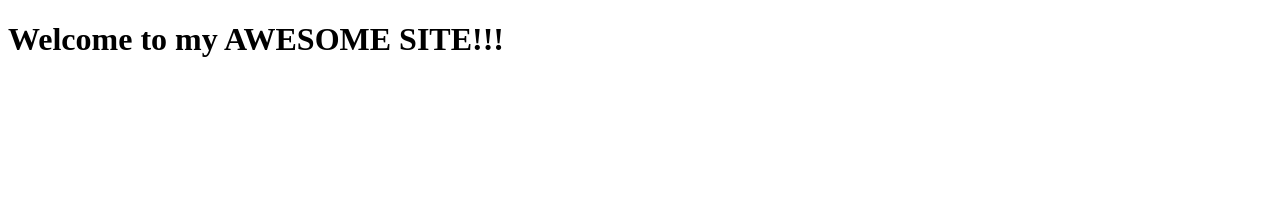
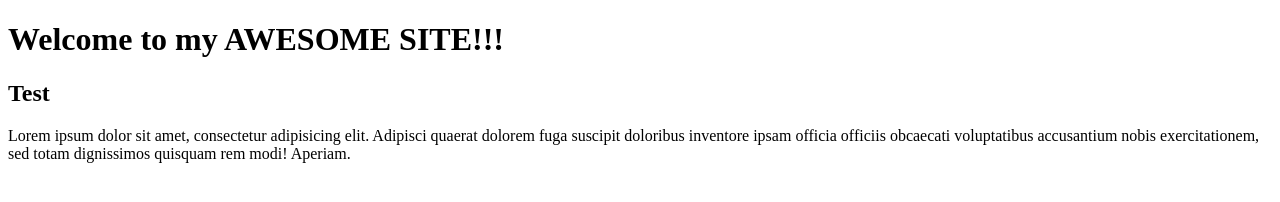
Before and after one commit to leohon/ideal-winner, a plain HTML site: page index.html in a window 1280 px wide. Drawn offline with Linux system fonts and the light colour scheme.

Commit message:
added h2 and p

```diff
--- a/index.html
+++ b/index.html
@@ -8,5 +8,8 @@
 </head>
 <body>
   <h1>Welcome to my AWESOME SITE!!!</h1>
+
+  <h2>Test</h2>
+  <p>Lorem ipsum dolor sit amet, consectetur adipisicing elit. Adipisci quaerat dolorem fuga suscipit doloribus inventore ipsam officia officiis obcaecati voluptatibus accusantium nobis exercitationem, sed totam dignissimos quisquam rem modi! Aperiam.</p>
 </body>
 </html>
```
